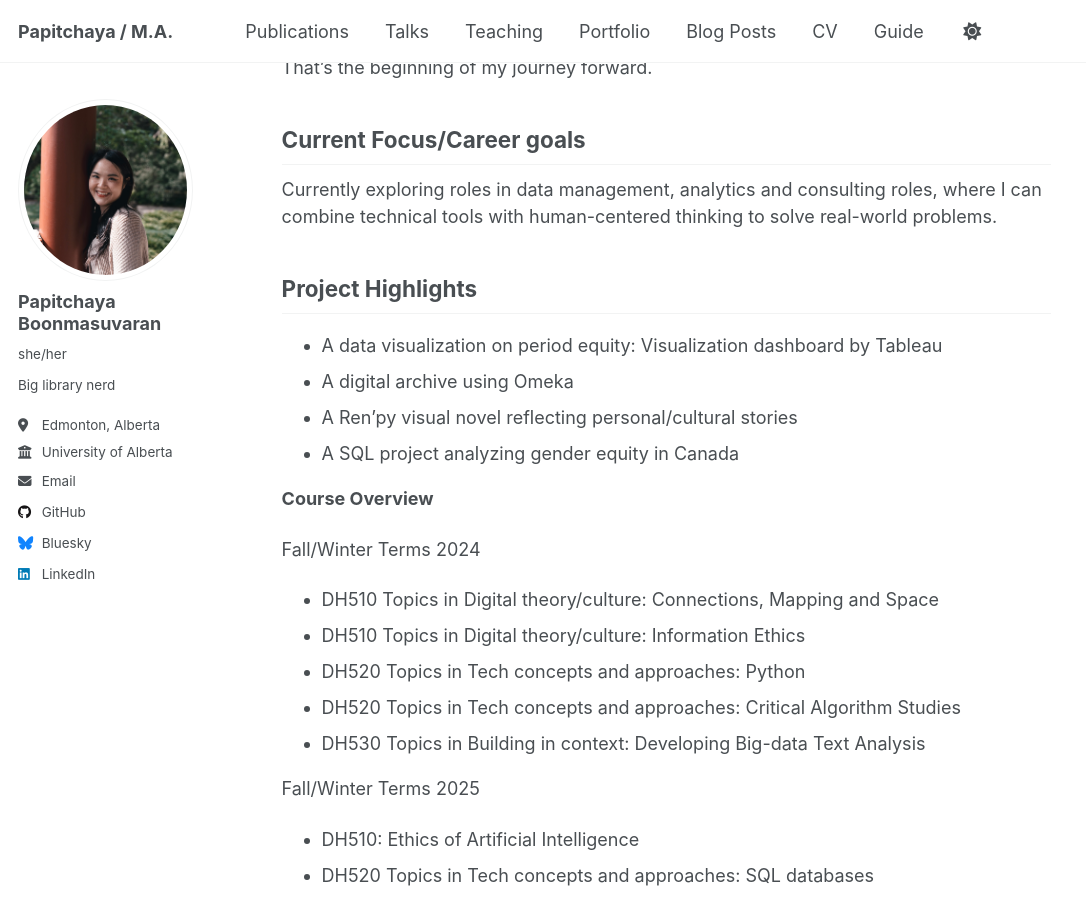
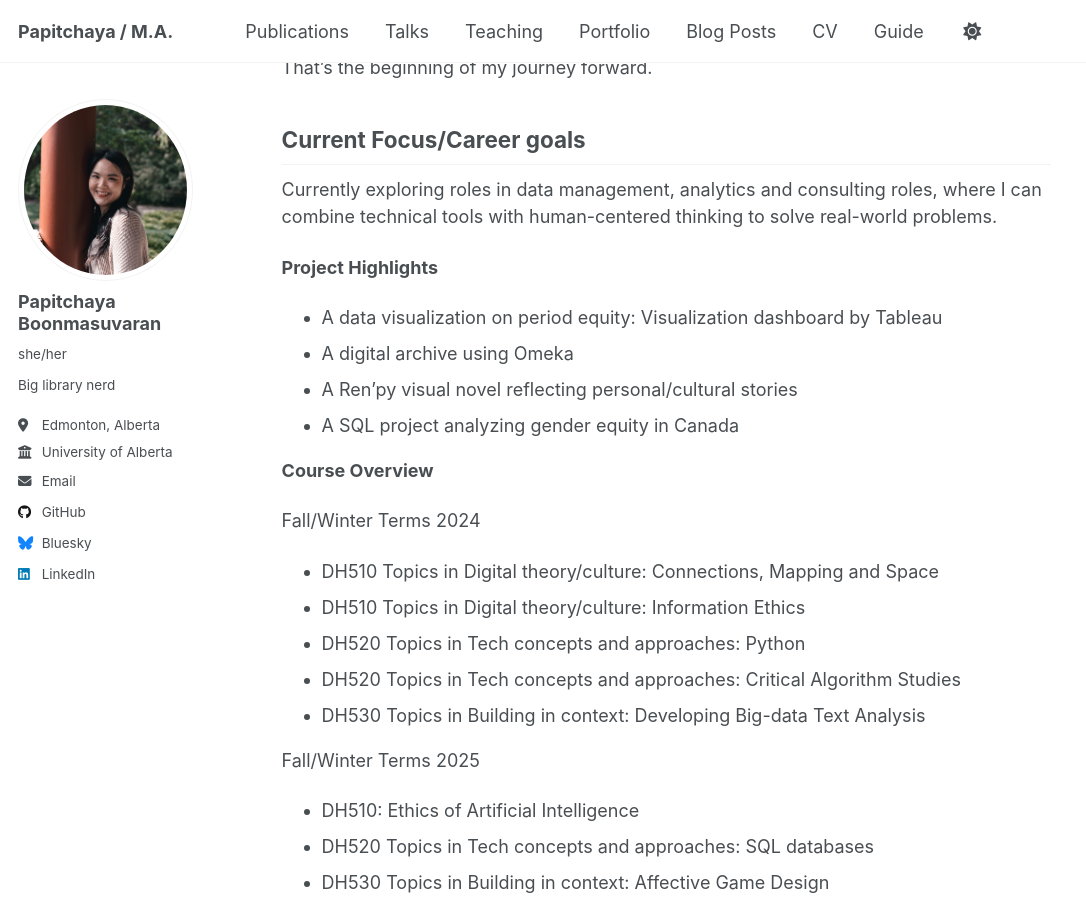
Before and after one commit to 4thpapitch/thedigitalme, a Jekyll site: the page built from _pages/about.md, in a window 1280 px wide and 900 px high, scrolled down 1103 px. Shown: the whole window, without its empty margins (0-1086 px from the left). Built offline with Jekyll 4.4.1, drawn with Linux system fonts in a browser that asks for light colours.

```diff
--- a/_pages/about.md
+++ b/_pages/about.md
@@ -23,8 +23,8 @@ Current Focus/Career goals
 ------
 Currently exploring roles in data management, analytics and consulting roles, where I can combine technical tools with human-centered thinking to solve real-world problems.
 
-Project Highlights
-------
+**Project Highlights**
+
 - A data visualization on period equity: Visualization dashboard by Tableau
 - A digital archive using Omeka
 - A Ren'py visual novel reflecting personal/cultural stories
```
